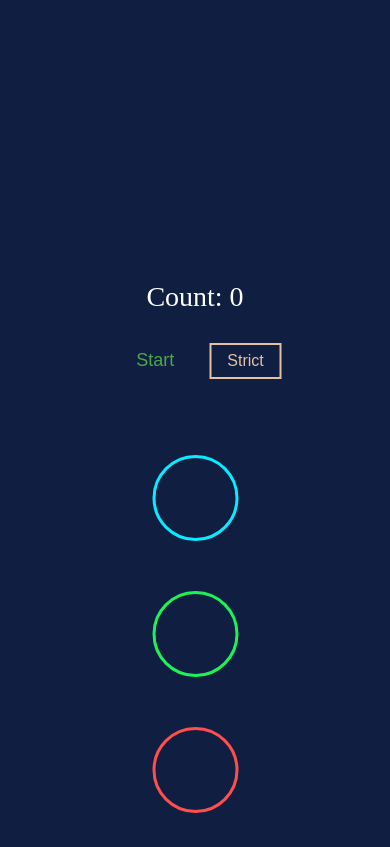
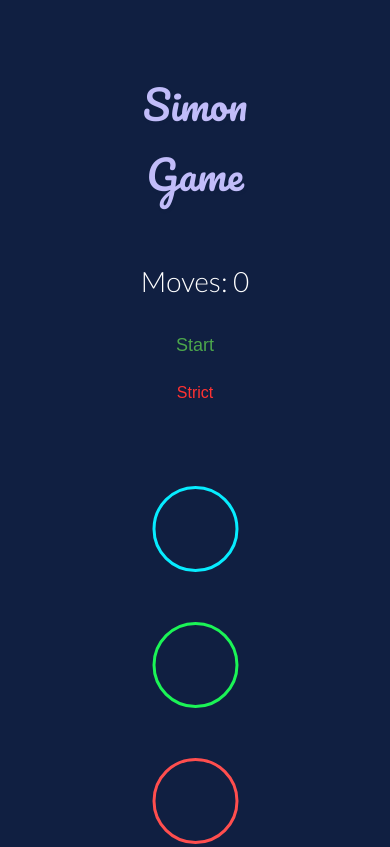
Before and after one commit to c-clin/simon-game, a website: page index.html in a window 390 px wide. Shown: the top 847 px of the page. Drawn offline with nearby package versions, Linux system fonts and the light colour scheme.

Commit message:
added media queries

```diff
--- a/app/sass/styles.scss
+++ b/app/sass/styles.scss
@@ -1,20 +1,33 @@
 html, body {
     background-color: #101f41;
     box-sizing: border-box;
-    font-family: 'Oxygen', sans-serif;
+    font-family: 'Lato', sans-serif;
 }
 .container {
     position: absolute;
     margin: 0 auto;
     text-align: center;
-    top: 30%;
+    top: 20%;
     left: 50%;
     transform: translate(-50%);
+
+    @media only screen and (max-width: 600px) {
+        top: 5%;
+    }
+
+    h1 {
+        font-family: 'Pacifico', cursive;
+        font-size: 40px;
+        font-weight: 500;
+        color: #c1bcf9;
+        text-shadow: 1px 2px 2px #101f41;
+    }
 
     .header {
         position: relative;
         font-size: 28px;
         color: white;
+        font-weight: 300;
 
         #start-btn {
             cursor: pointer;
@@ -26,6 +39,14 @@ html, body {
             color: #4ca64c;
             transition: .4s ease-in-out;
             margin: 0 10px;
+            font-weight: 300;
+
+            @media only screen and (max-width: 600px) {
+                display: block;
+                text-align: center;
+                margin: 0 auto;
+                margin-bottom: 10px;
+            }
 
             &.on-start {
                 border: 2px solid #4ca64c;
@@ -49,9 +70,16 @@ html, body {
             padding: 7px 16px;
             font-size: 16px;
             background-color: transparent;
-            border: 2px solid #e3c1a4;
-            color:  #e3c1a4;
+            border: 2px solid transparent;
+            color: #e3c1a4;
             transition: .4s ease-in-out;
+            font-weight: 300;
+
+            @media only screen and (max-width: 600px) {
+                display: block;
+                text-align: center;
+                margin: 0 auto;
+            }
 
             &.on-strict {
                 border: 2px solid rgb(255,50,50);
@@ -75,6 +103,13 @@ html, body {
             border: none;
             color:  #e3c1a4;
             transition: .4s ease-in-out;
+
+             @media only screen and (max-width: 600px) {
+                text-align: center;
+                margin: 0 auto;
+                left: 0;
+                top: 20px;
+            }
 
             &:hover {
                 color: greenyellow;
--- a/index.html
+++ b/index.html
@@ -5,14 +5,15 @@
     <meta http-equiv="X-UA-Compatible" content="IE=edge">
     <title>SimonGame</title>
     <meta name="viewport" content="width=device-width, initial-scale=1">
+    <link href="https://fonts.googleapis.com/css?family=Lato:300|Pacifico" rel="stylesheet">
     <link rel="stylesheet" href="https://cdnjs.cloudflare.com/ajax/libs/animate.css/3.5.2/animate.min.css">
-    <link href="https://fonts.googleapis.com/css?family=Oxygen:300,400,700" rel="stylesheet">
     <link rel="stylesheet" type="text/css" media="screen" href="app/css/styles.css" />
 </head>
 <body>
     <div class="container">
+        <h1>Simon Game</h1>
         <div class="header">
-            Count: <p id="count" style="display: inline-block;">0</p>
+            Moves: <p id="count" style="display: inline-block;">0</p>
             <button id="start-btn">Start</button>
             <button id="strict-btn">Strict</button>
             <button id="reset-btn">Play again?</button>
```
Also changed, not shown: app/css/styles.css.
